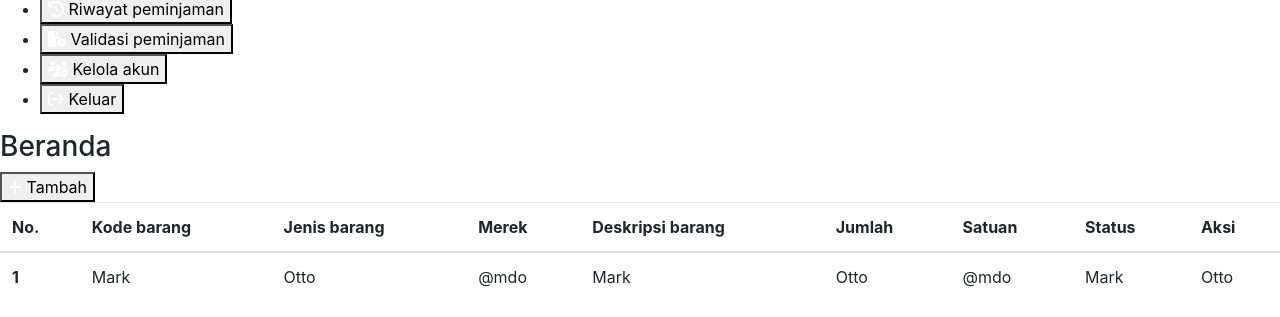
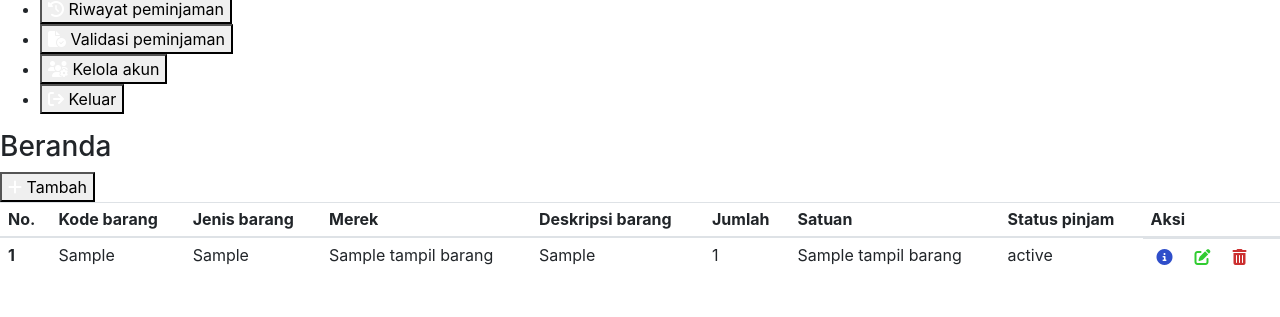
Before and after one commit to TUBES-CA2024/Sistem-Inventori-Barang, a PHP site: the page made by app/views/Beranda/index.php in a window 1280 px wide. Shown: the part 543-860 px from the top of the page. After the commit the page ends 808 px from the top, so only its background shows below. Run offline with PHP 8.4, Linux system fonts and the light colour scheme; the template is opened without the code that fills it: most values are stand-ins (such as "Sample title", 1, 10 or a date in 2020); some libraries are stand-ins or nearby versions.

Commit message:
tampil data barang

```diff
--- a/app/controllers/Beranda.php
+++ b/app/controllers/Beranda.php
@@ -10,6 +10,7 @@ class Beranda extends Controller {
         $data['satuan'] = $TambahBarangModel->getSatuan();
         $data['status'] = $TambahBarangModel->getStatus();
         $data['lokasiPenyimpanan'] = $TambahBarangModel->getLokasiPenyimpanan();
+        $data['dataTampilBarang']= $TambahBarangModel->getDataBarang();
 
         // Memanggil view transaksi barang
         $this->view('templates/header', $data);
--- a/app/views/Beranda/index.php
+++ b/app/views/Beranda/index.php
@@ -64,31 +64,50 @@
         </div>
       </div>
       <div class="content">
-        <div class="content-beranda">
-          <h3 id="title">Beranda</h3>
+        <div class="content-beranda" style="overflow: auto;">
+          <h3 id="title" >Beranda</h3>
           <div class="btn-fitur">
             <button data-toggle="modal" data-target="#modalTambah">
               <i class="fa-solid fa-plus" style="color: #ffffff"></i> Tambah
             </button>
             <div class="search"></div>
           </div>
-          <table class="table table-hover">
+          <table class="table table-hover table-sm" >
             <thead>
               <tr>
-                <th scope="col">No.</th>
-                <th scope="col">Kode barang</th>
-                <th scope="col">Jenis barang</th>
-                <th scope="col">Merek</th>
-                <th scope="col">Deskripsi barang</th>
-                <th scope="col">Jumlah</th>
-                <th scope="col">Satuan</th>
-                <th scope="col">Status</th>
-                <th scope="col">Aksi</th>
+                <th scope="col" class="px-2">No.</th>
+                <th scope="col" class="px-2">Kode barang</th>
+                <th scope="col" class="px-2">Jenis barang</th>
+                <th scope="col" class="px-2">Merek</th>
+                <th scope="col" class="px-2">Deskripsi barang</th>
+                <th scope="col" class="px-2">Jumlah</th>
+                <th scope="col" class="px-2">Satuan</th>
+                <th scope="col" class="px-2">Status pinjam</th>
+                <th scope="col" class="px-2">Aksi</th>
               </tr>
             </thead>
             <tbody>
-              <tr>
-                <th scope="row">1</th>
+            <?php $i = 1; ?>
+            <?php foreach ($data['dataTampilBarang'] as $row): ?>
+            <tr>
+                <th scope="row" class="px-2"><?= $i++; ?></th>
+                <td class="px-2"><?= $row['kode_barang']; ?></td>
+                <td class="px-2"><?= $row['sub_barang']; ?></td>
+                <td class="px-2"><?= $row['nama_merek_barang']; ?></td>
+                <td class="px-2"><?= $row['deskripsi_barang']; ?></td>
+                <td class="px-2"><?= $row['jumlah_barang']; ?></td>
+                <td class="px-2"><?= $row['nama_satuan']; ?></td>
+                <td class="px-2"><?= $row['status_peminjaman']; ?></td>
+                <td class="px-2" style="display: flex; gap: 10px;">
+                  <button style="background-color: transparent; border:none;"><i class="fa-solid fa-circle-info" style="color: #2f4eca;"></i></button>
+                  <button style="background-color: transparent; border:none;"><i class="fa-solid fa-pen-to-square" style="color: #30cc30;"></i></button>
+                  <button style="background-color: transparent; border:none;"><i class="fa-solid fa-trash-can" style="color: #cc3030;"></i></button>
+                </td>
+
+            </tr>
+        <?php endforeach; ?>
+              <!-- <tr>
+                <td scope="row">1</td>
                 <td>Mark</td>
                 <td>Otto</td>
                 <td>@mdo</td>
@@ -97,7 +116,7 @@
                 <td>@mdo</td>
                 <td>Mark</td>
                 <td>Otto</td>
-              </tr>
+              </tr> -->
             </tbody>
           </table>
           <form action="<?=BASEURL?>Beranda/tambahBarang" method="post">
--- a/app/views/Register/index.php
+++ b/app/views/Register/index.php
@@ -38,6 +38,7 @@
               placeholder="Masukkan nips/nidn anda"
               maxlength="12"
               minlength="10"
+              oninput="validateNumberInput(this)"
               />
             </div>
           <div class="email">
--- a/app/views/templates/footer.php
+++ b/app/views/templates/footer.php
@@ -32,6 +32,18 @@
       var inputElement = document.getElementById('kode_sub');
       inputElement.value = inputElement.value.toUpperCase();
     }
+
+
+    function validateNumberInput(input) {
+    // Menghapus karakter selain angka
+    input.value = input.value.replace(/\D/g, '');
+
+    // Memastikan panjang tidak melebihi 12 digit
+    if (input.value.length > 12) {
+        input.value = input.value.slice(0, 12);
+    }
+  }
+
     </script>
 </body>
 </html>
--- a/app/views/templates/header.php
+++ b/app/views/templates/header.php
@@ -20,5 +20,6 @@
       crossorigin="anonymous"
     />
     <link rel="stylesheet" href="<?=BASEURL; ?>css/style.css">
+
 </head>
 <body>
```
Also changed, not shown: app/controllers/Login.php (+11 -3 lines), app/controllers/Register.php (+12 -0 lines), app/models/Tambah_barang_model.php (+47 -4 lines), app/models/User_model.php (+10 -14 lines), db_inventori (1).sql (+8 -9 lines), public/css/style.css (+12 -11 lines), app/views/img/foto-profileDSC_7788.jpg (deleted).
